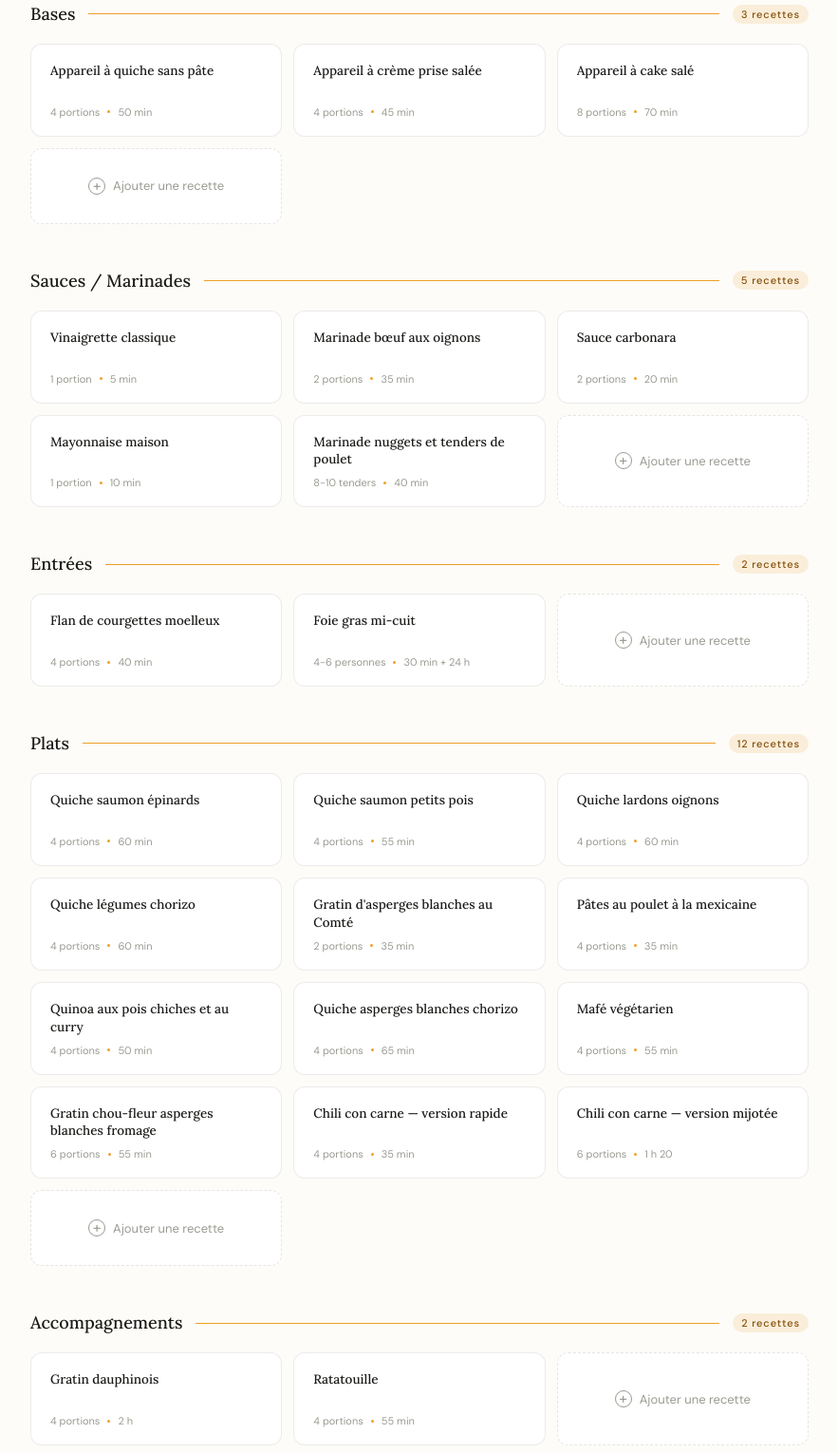
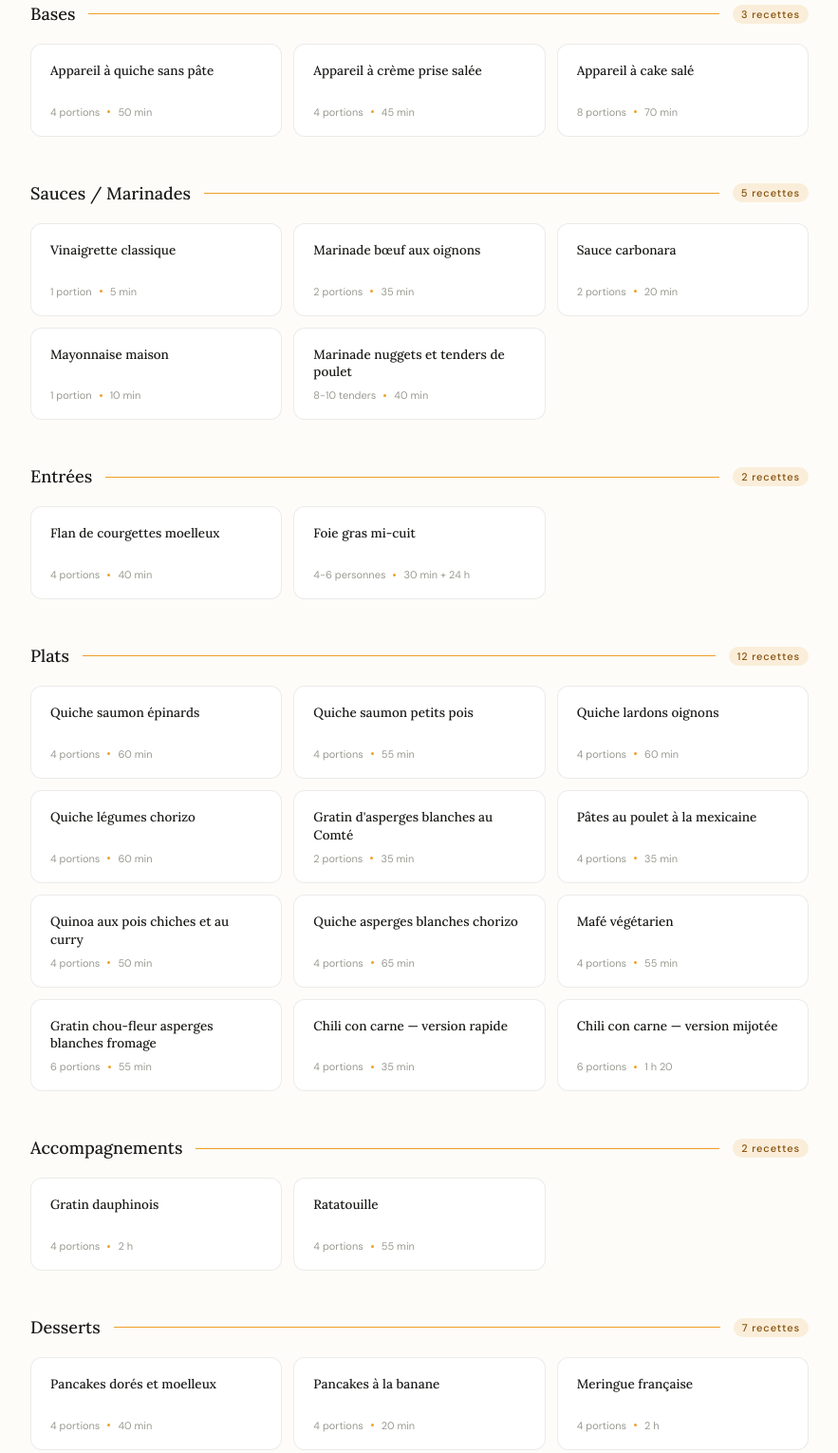
Before and after one commit to JBFK94/recettes, a plain HTML site: page index.html in a window 1280 px wide. Shown: the part 175-1705 px from the top of the page at 95% size, without its empty margins (198-1081 px from the left). Drawn offline with Linux system fonts and the light colour scheme.

Commit message:
Retrait des cartes « Ajouter une recette »
Co-Authored-By: Claude Sonnet 5.5 <noreply@anthropic.com>
Claude-Session: https://claude.ai/code/session_01Y7G2DphrxMkGWXzcdBhvPU

```diff
--- a/index.html
+++ b/index.html
@@ -100,10 +100,6 @@
           <span class="recipe-card-name">Appareil à cake salé</span>
           <div class="recipe-card-meta"><span>8 portions</span><span class="dot-sep"></span><span>70 min</span></div>
         </a>
-        <a href="https://claude.ai/chat/3dd97bce-8b0f-4411-958a-df48e402abeb" target="_blank" class="recipe-card add">
-          <span class="add-icon">+</span>
-          <span>Ajouter une recette</span>
-        </a>
       </div>
     </section>
 
@@ -135,10 +131,6 @@
           <span class="recipe-card-name">Marinade nuggets et tenders de poulet</span>
           <div class="recipe-card-meta"><span>8-10 tenders</span><span class="dot-sep"></span><span>40 min</span></div>
         </a>
-        <a href="https://claude.ai/chat/3dd97bce-8b0f-4411-958a-df48e402abeb" target="_blank" class="recipe-card add">
-          <span class="add-icon">+</span>
-          <span>Ajouter une recette</span>
-        </a>
       </div>
     </section>
 
@@ -157,10 +149,6 @@
         <a href="foie-gras-mi-cuit.html" class="recipe-card">
           <span class="recipe-card-name">Foie gras mi-cuit</span>
           <div class="recipe-card-meta"><span>4-6 personnes</span><span class="dot-sep"></span><span>30 min + 24 h</span></div>
-        </a>
-        <a href="https://claude.ai/chat/3dd97bce-8b0f-4411-958a-df48e402abeb" target="_blank" class="recipe-card add">
-          <span class="add-icon">+</span>
-          <span>Ajouter une recette</span>
         </a>
       </div>
     </section>
@@ -221,10 +209,6 @@
           <span class="recipe-card-name">Chili con carne — version mijotée</span>
           <div class="recipe-card-meta"><span>6 portions</span><span class="dot-sep"></span><span>1 h 20</span></div>
         </a>
-        <a href="https://claude.ai/chat/3dd97bce-8b0f-4411-958a-df48e402abeb" target="_blank" class="recipe-card add">
-          <span class="add-icon">+</span>
-          <span>Ajouter une recette</span>
-        </a>
       </div>
     </section>
 
@@ -243,10 +227,6 @@
         <a href="ratatouille.html" class="recipe-card">
           <span class="recipe-card-name">Ratatouille</span>
           <div class="recipe-card-meta"><span>4 portions</span><span class="dot-sep"></span><span>55 min</span></div>
-        </a>
-        <a href="https://claude.ai/chat/3dd97bce-8b0f-4411-958a-df48e402abeb" target="_blank" class="recipe-card add">
-          <span class="add-icon">+</span>
-          <span>Ajouter une recette</span>
         </a>
       </div>
     </section>
@@ -286,10 +266,6 @@
         <a href="gateau-chocolat-suzy.html" class="recipe-card">
           <span class="recipe-card-name">Gâteau au chocolat Suzy</span>
           <div class="recipe-card-meta"><span>8 portions</span><span class="dot-sep"></span><span>1 h</span></div>
-        </a>
-        <a href="https://claude.ai/chat/3dd97bce-8b0f-4411-958a-df48e402abeb" target="_blank" class="recipe-card add">
-          <span class="add-icon">+</span>
-          <span>Ajouter une recette</span>
         </a>
       </div>
     </section>
```
